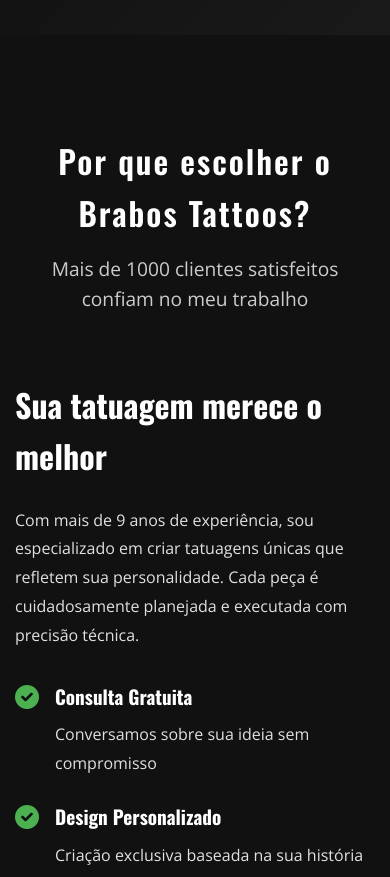
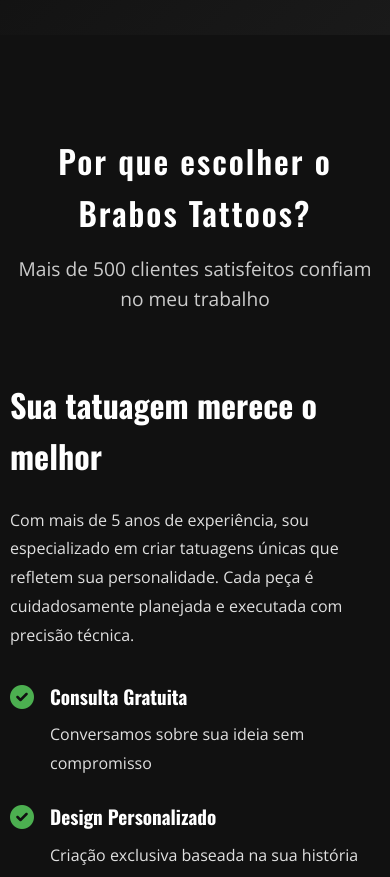
Before and after one commit to Tanatela/brabos-tattoos, a plain HTML site: page index.html in a window 390 px wide. Shown: the part 1120-1997 px from the top of the page. Drawn offline with nearby package versions, Linux system fonts and the light colour scheme.

Commit message:
Corrigindo lateral cortando no mobile

```diff
--- a/index.html
+++ b/index.html
@@ -39,11 +39,11 @@
             <p class="hero-description">E aí Brabos, bora riscar? Sou um tatuador especializado em criar peças únicas que contam sua história. Transformo suas ideias em arte permanente com técnica, criatividade e paixão.</p>
             <div class="hero-stats">
                 <div class="stat">
-                    <span class="stat-number">1000+</span>
+                    <span class="stat-number">500+</span>
                     <span class="stat-label">Tatuagens Feitas</span>
                 </div>
                 <div class="stat">
-                    <span class="stat-number">9+</span>
+                    <span class="stat-number">5+</span>
                     <span class="stat-label">Anos de Experiência</span>
                 </div>
                 <div class="stat">
@@ -85,12 +85,12 @@
         <div class="container">
             <div class="section-header">
                 <h2>Por que escolher o Brabos Tattoos?</h2>
-                <p>Mais de 1000 clientes satisfeitos confiam no meu trabalho</p>
+                <p>Mais de 500 clientes satisfeitos confiam no meu trabalho</p>
             </div>
             <div class="about-content">
                 <div class="about-text">
                     <h3>Sua tatuagem merece o melhor</h3>
-                    <p>Com mais de 9 anos de experiência, sou especializado em criar tatuagens únicas que refletem sua personalidade. Cada peça é cuidadosamente planejada e executada com precisão técnica.</p>
+                    <p>Com mais de 5 anos de experiência, sou especializado em criar tatuagens únicas que refletem sua personalidade. Cada peça é cuidadosamente planejada e executada com precisão técnica.</p>
 
                     <div class="benefits">
                         <div class="benefit">
--- a/style.css
+++ b/style.css
@@ -872,3 +872,25 @@ body {
         box-shadow: 0 0 20px #ff6b6b, 0 0 30px #ff6b6b;
     }
 }
+
+@media (max-width: 768px) {
+    body {
+        overflow-x: hidden;
+    }
+
+    .container,
+    .nav-container {
+        padding: 0 10px;
+    }
+
+    .nav-menu {
+        flex-direction: column;
+        gap: 1rem;
+        align-items: flex-start;
+    }
+
+    section, header, footer {
+        padding-left: 10px;
+        padding-right: 10px;
+    }
+}
```
Also changed, not shown: image.png (added).
